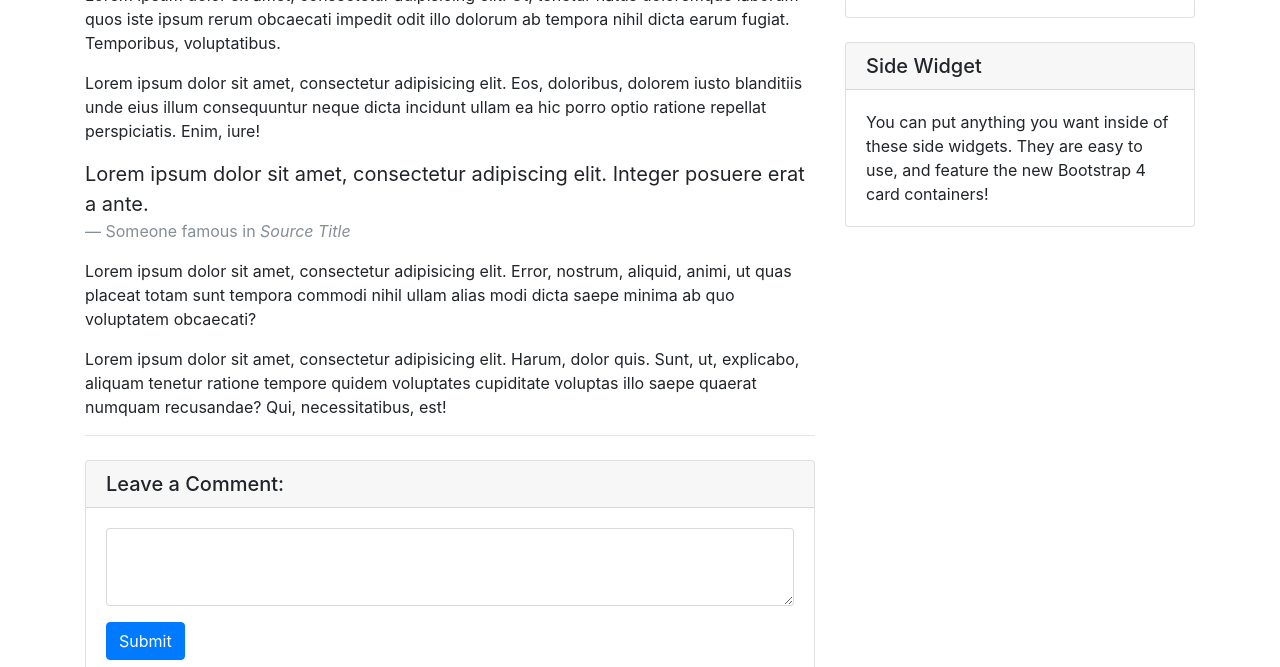
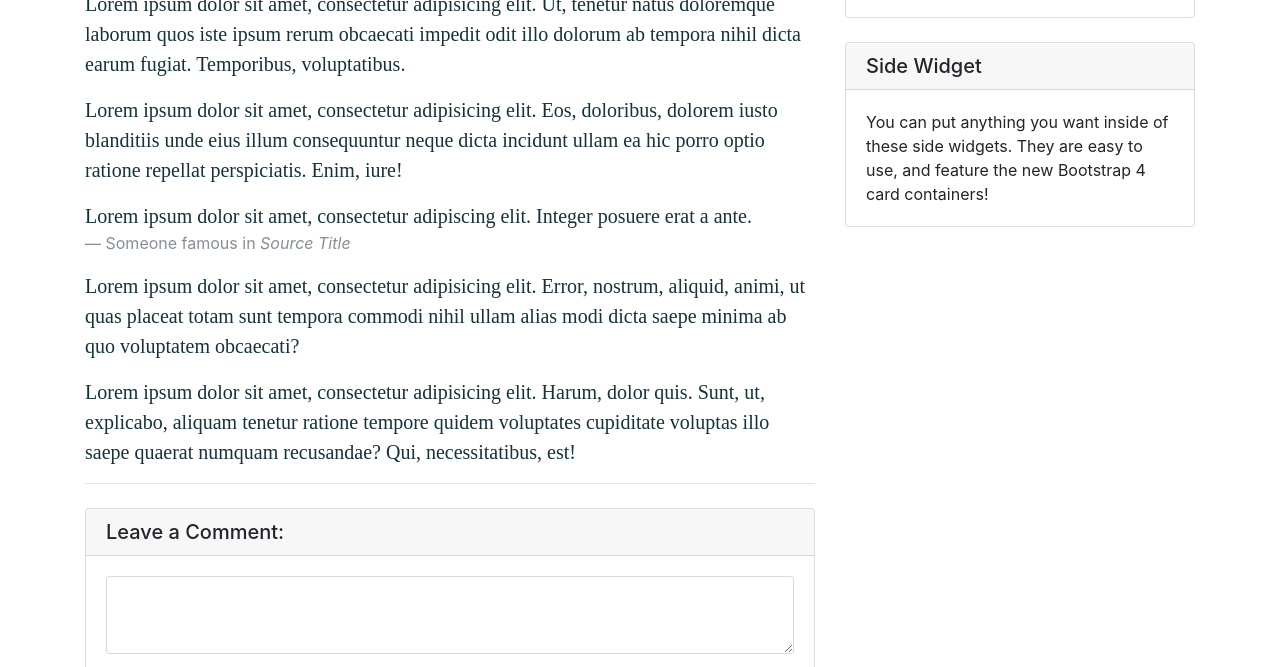
Before and after one commit to jhpark15/jhpark15.github.io, a website: page index.html in a window 1280 px wide. Shown: the part 374-1041 px from the top of the page. Drawn offline with Linux system fonts and the light colour scheme.

Commit message:
Update blog-post.css

```diff
--- a/css/blog-post.css
+++ b/css/blog-post.css
@@ -13,3 +13,9 @@ body {
         padding-top: 56px;
     }
 }
+
+p {
+    font-family: Times New Roman;
+    font-size: 20px;
+    color: rgb(20,50,60);
+}
```
